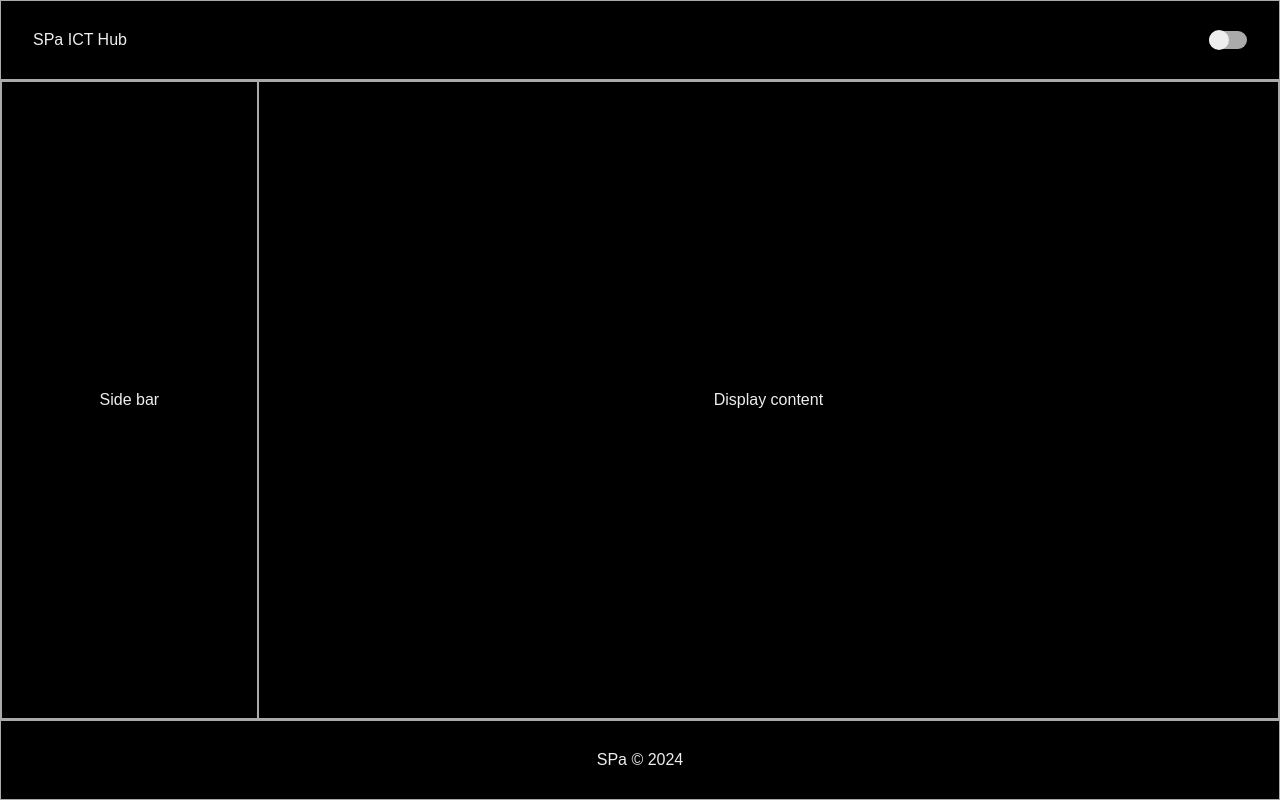
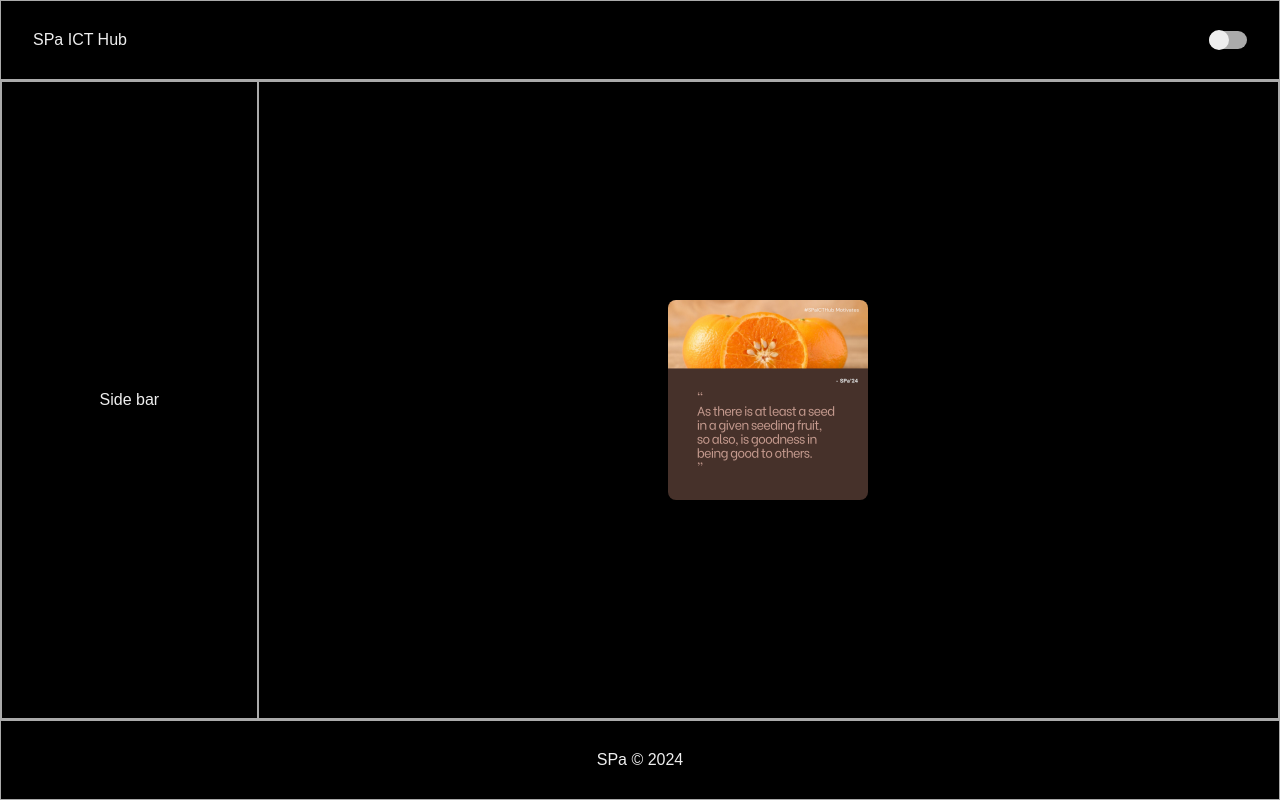
Before and after one commit to Lecon-a/howto, a plain HTML site: page mode.html in a window 1280 px wide. Drawn offline with Linux system fonts and the light colour scheme.

Commit message:
implement animation

```diff
--- a/mode.css
+++ b/mode.css
@@ -82,3 +82,39 @@
     background-color: #333;
     right: 0;
 }
+
+.content_image {
+    width: 200px;
+    height: auto;
+    border-radius: .5rem;
+    cursor: pointer;
+    transition: width 2s ease-in-out, transform 2s ease-in-out;
+    transition-delay: 1s;
+}
+
+.content_image:hover {
+    width: 600px;
+    transform: rotate(360deg);
+}
+
+
+
+
+
+
+
+/* .image {
+    transition: width 1s ease-in-out, transform 1s ease-in-out;
+    transition-delay: 1s;
+} */
+
+/* .image:hover {
+    width: 450px;
+    transition-delay: 1s;
+}
+
+.imageOeffect:hover {
+    transform: rotate(360deg);
+    transition-delay: 1s;
+    transition-duration: 2s;
+} */
--- a/mode.html
+++ b/mode.html
@@ -12,7 +12,9 @@
         </header>
         <main class="main">
             <div class="side__bar">Side bar</div>
-            <div class="section">Display content</div>
+            <div class="section">
+                <img class="content_image" src="spa.png" alt="Content" />
+            </div>
         </main>
         <footer class="footer">SPa &copy; 2024</footer>
 
```
Also changed, not shown: spa.png (added).
